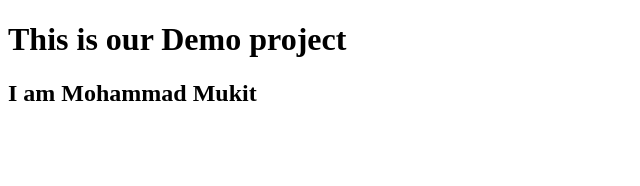
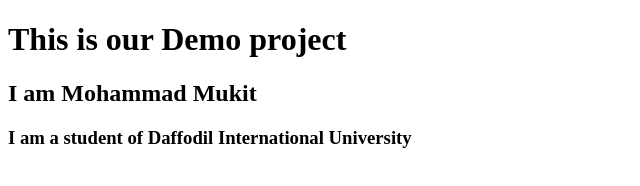
Before and after one commit to mohammad-mukit/sp-6-1, a plain HTML site: page index.html in a window 1280 px wide. Shown: the whole page, without its empty margins (0-640 px from the left). Drawn offline with Linux system fonts and the light colour scheme.

Commit message:
university details added

```diff
--- a/index.html
+++ b/index.html
@@ -9,5 +9,6 @@
 <body>
     <h1>This is our Demo project</h1>
     <h2>I am Mohammad Mukit</h2>
+    <h3>I am a student of Daffodil International University</h3>
 </body>
 </html>
```
